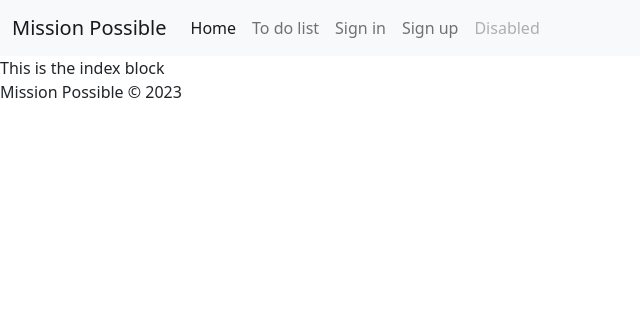
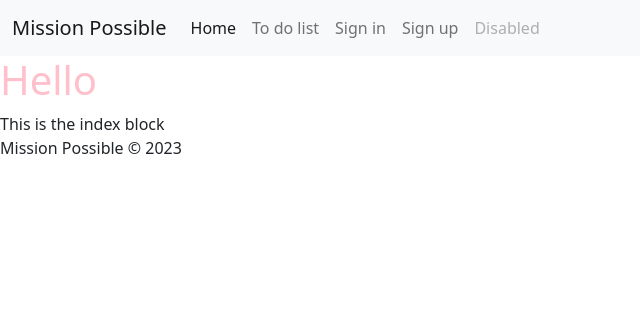
Before and after one commit to Terafora/hackathon-3---Todo, a Django app: page / in a window 1280 px wide. Shown: the top 316 px of the page, without its empty margins (0-640 px from the left). Run offline with Django 4.2, Linux system fonts and the light colour scheme.

Commit message:
fixed the css folder and linked it to base.html

```diff
--- /dev/null
+++ b/static/css/styles.css
@@ -0,0 +1,31 @@
+/* #navigation-bar {
+    padding:5px;
+    margin:5px;
+    color:#2B2D42;
+    text-decoration: white;
+    background-color: pink;
+}
+
+/* Footer */
+
+/* footer {
+    background-color: #59114d;
+    opacity:1;
+    margin: 10px;
+    padding:5px;
+    background-color: pink;
+}
+
+
+
+.copyright {
+    margin-top:15px;
+    text-align:center;
+    font-size:13px;
+    color:#ffffff;
+    margin-bottom:0;
+  } */
+
+  .title{
+    color: pink;
+  }
--- a/todolist/templates/base.html
+++ b/todolist/templates/base.html
@@ -1,17 +1,30 @@
 {% load static %}
 <!DOCTYPE html>
 <html lang="en">
+
 <head>
     <meta charset="UTF-8">
     <meta name="viewport" content="width=device-width, initial-scale=1.0">
-    <title>Mission Possible</title>
+
+    <!-- Bootstrap -->
+    <link href="https://cdn.jsdelivr.net/npm/bootstrap@5.0.2/dist/css/bootstrap.min.css" rel="stylesheet"
+        integrity="sha384-EVSTQN3/azprG1Anm3QDgpJLIm9Nao0Yz1ztcQTwFspd3yD65VohhpuuCOmLASjC" crossorigin="anonymous">
+    <!-- CSS -->
+    <link rel="stylesheet" href="{% static 'css/styles.css' %}">
+
+    <title>Mission Possibles</title>
+
 </head>
+
 <body>
+
     <main>
-        {% include './header.html' %}
-        {% block content %}
-        {% endblock %}
-        {% include './footer.html' %}
+        {% include './header.html' %} {% block content %} {% endblock %} {% include './footer.html' %}
     </main>
+
+
+
+
 </body>
+
 </html>
--- a/todolist/templates/footer.html
+++ b/todolist/templates/footer.html
@@ -1,5 +1,5 @@
 {% load static %}
-<link rel="stylesheet" href="{% static 'footer.css' %}">
+
 
 <footer>
     <p class="copyright">Mission Possible © 2023</p>
--- a/todolist/templates/header.html
+++ b/todolist/templates/header.html
@@ -1,11 +1,12 @@
 {% load static %}
-<link href="https://cdn.jsdelivr.net/npm/bootstrap@5.0.2/dist/css/bootstrap.min.css" rel="stylesheet" integrity="sha384-EVSTQN3/azprG1Anm3QDgpJLIm9Nao0Yz1ztcQTwFspd3yD65VohhpuuCOmLASjC" crossorigin="anonymous">
 
-<div id="Navigation-bar">
+
+<div id="navigation-bar">
   <nav class="navbar navbar-expand-lg navbar-light bg-light">
     <div class="container-fluid">
       <a class="navbar-brand" href="#">Mission Possible </a>
-          <button class="navbar-toggler" type="button" data-bs-toggle="collapse" data-bs-target="#navbarNav" aria-controls="navbarNav" aria-expanded="false" aria-label="Toggle navigation">
+      <button class="navbar-toggler" type="button" data-bs-toggle="collapse" data-bs-target="#navbarNav"
+        aria-controls="navbarNav" aria-expanded="false" aria-label="Toggle navigation">
         <span class="navbar-toggler-icon"></span>
       </button>
       <div class="collapse navbar-collapse" id="navbarNav">
@@ -30,3 +31,8 @@
     </div>
   </nav>
 </div>
+
+
+<div>
+  <h1 class="title">Hello</h1>
+</div>
```
Also changed, not shown: todolist/templates/static-files/css/footer.css (deleted, +0 -17 lines), todolist/templates/static-files/css/header.css (deleted, +0 -8 lines). Lines whose indentation alone changed are shown as unchanged.
